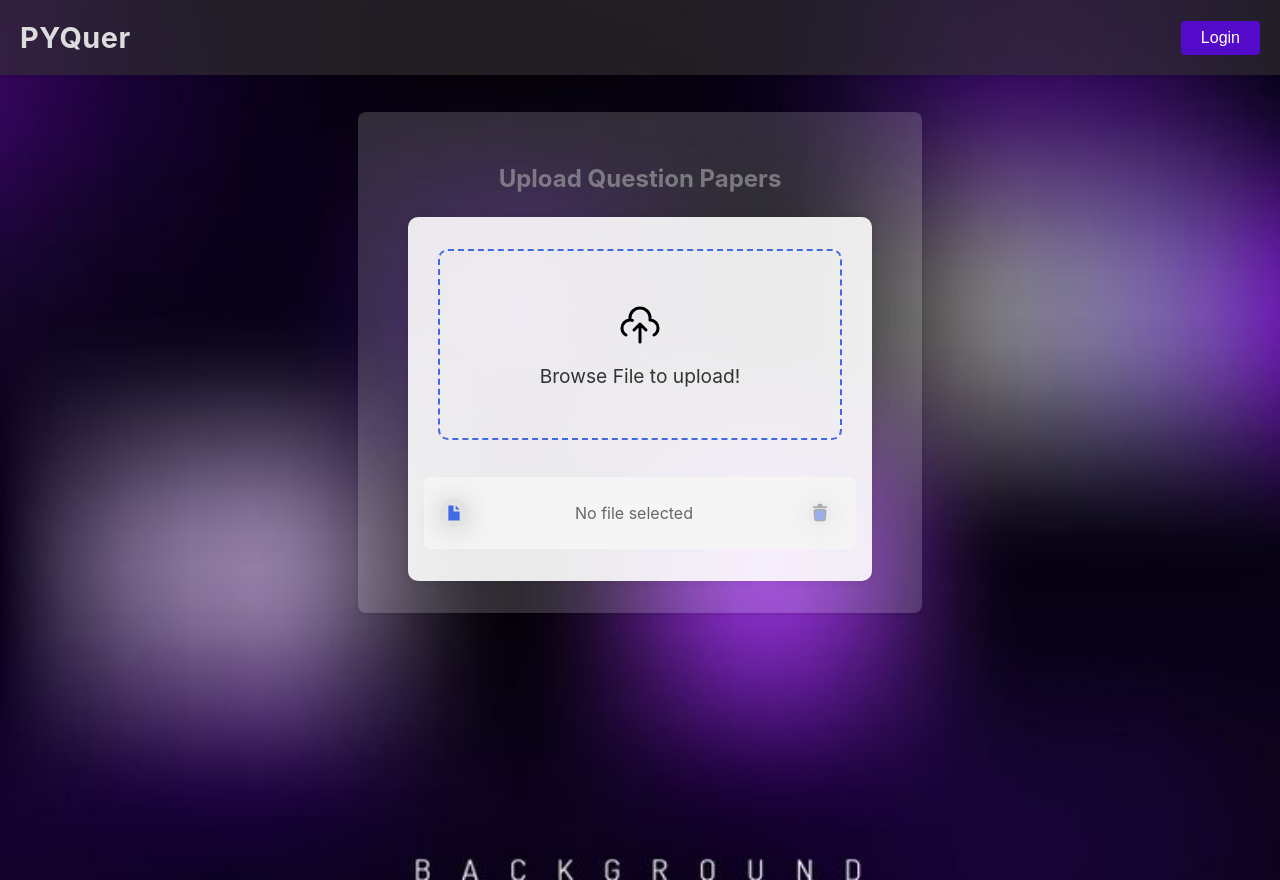
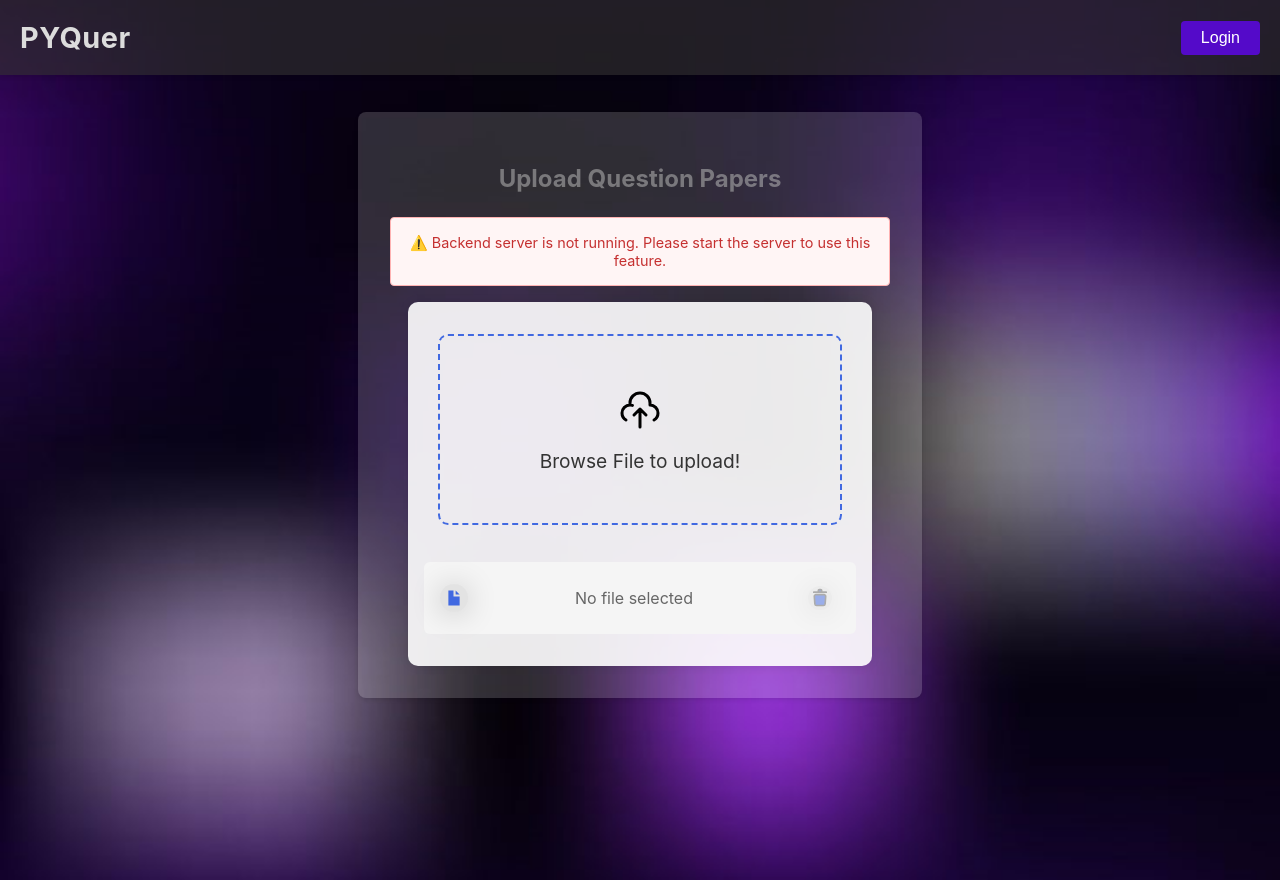
Before and after one commit to Abhishek-bramhawale/PYQuer-client, a React (Create React App) app: page / in a window 1280 px wide. Built offline with nearby package versions, Linux system fonts and the light colour scheme; no server answers.

Commit message:
analyzing answers

```diff
--- a/src/App.css
+++ b/src/App.css
@@ -528,3 +528,21 @@ body {
 .analysis-content li {
   margin: 0.5rem 0;
 }
+
+.server-status {
+  margin: 1rem 0;
+  padding: 1rem;
+  border-radius: 4px;
+  text-align: center;
+}
+
+.server-status.error {
+  background-color: #fff5f5;
+  border: 1px solid #feb2b2;
+  color: #c53030;
+}
+
+.server-status p {
+  margin: 0;
+  font-size: 0.9rem;
+}
--- a/src/components/FileUpload.js
+++ b/src/components/FileUpload.js
@@ -1,4 +1,4 @@
-import React, { useState } from 'react';
+import React, { useState, useEffect } from 'react';
 import AnalysisResults from './AnalysisResults';
 
 const FileUpload = () => {
@@ -7,6 +7,23 @@ const FileUpload = () => {
   const [analysis, setAnalysis] = useState(null);
   const [isLoading, setIsLoading] = useState(false);
   const [error, setError] = useState(null);
+  const [isServerRunning, setIsServerRunning] = useState(false);
+
+  // Check if server is running
+  useEffect(() => {
+    const checkServer = async () => {
+      try {
+        const response = await fetch('http://localhost:5000/api/health');
+        setIsServerRunning(response.ok);
+      } catch (error) {
+        setIsServerRunning(false);
+      }
+    };
+
+    checkServer();
+    const interval = setInterval(checkServer, 5000); // Check every 5 seconds
+    return () => clearInterval(interval);
+  }, []);
 
   const handleFileChange = (e) => {
     const selectedFile = e.target.files[0];
@@ -45,6 +62,11 @@ const FileUpload = () => {
       return;
     }
 
+    if (!isServerRunning) {
+      setError('Server is not running. Please make sure the backend server is started.');
+      return;
+    }
+
     setIsLoading(true);
     setError(null);
     setAnalysis(null);
@@ -53,19 +75,26 @@ const FileUpload = () => {
     formData.append('file', file);
 
     try {
-      // First upload the file
+      // First check if server is still running
+      const healthCheck = await fetch('http://localhost:5000/api/health');
+      if (!healthCheck.ok) {
+        throw new Error('Server is not responding. Please make sure the backend server is running.');
+      }
+
+      // Upload file
       const uploadResponse = await fetch('http://localhost:5000/api/upload', {
         method: 'POST',
         body: formData,
       });
 
       if (!uploadResponse.ok) {
-        throw new Error('Upload failed');
+        const errorData = await uploadResponse.json().catch(() => ({}));
+        throw new Error(errorData.error || 'Upload failed');
       }
 
       const uploadData = await uploadResponse.json();
 
-      // Then analyze the uploaded file
+      // Analyze file
       const analysisResponse = await fetch('http://localhost:5000/api/analyze', {
         method: 'POST',
         headers: {
@@ -79,7 +108,8 @@ const FileUpload = () => {
       });
 
       if (!analysisResponse.ok) {
-        throw new Error('Analysis failed');
+        const errorData = await analysisResponse.json().catch(() => ({}));
+        throw new Error(errorData.error || 'Analysis failed');
       }
 
       const analysisData = await analysisResponse.json();
@@ -97,7 +127,6 @@ const FileUpload = () => {
     e.preventDefault();
     e.stopPropagation(); // Prevent triggering the label click
     setFile(null);
-    // Reset the file input
     const fileInput = document.getElementById('file');
     if (fileInput) fileInput.value = '';
   };
@@ -105,6 +134,11 @@ const FileUpload = () => {
   return (
     <div className="upload-section">
       <h2>Upload Question Papers</h2>
+      {!isServerRunning && (
+        <div className="server-status error">
+          <p>⚠️ Backend server is not running. Please start the server to use this feature.</p>
+        </div>
+      )}
       <form onSubmit={handleSubmit}>
         <div
           className={`container ${isDragging ? 'dragging' : ''}`}
```
Also changed, not shown: images/bg.png.
